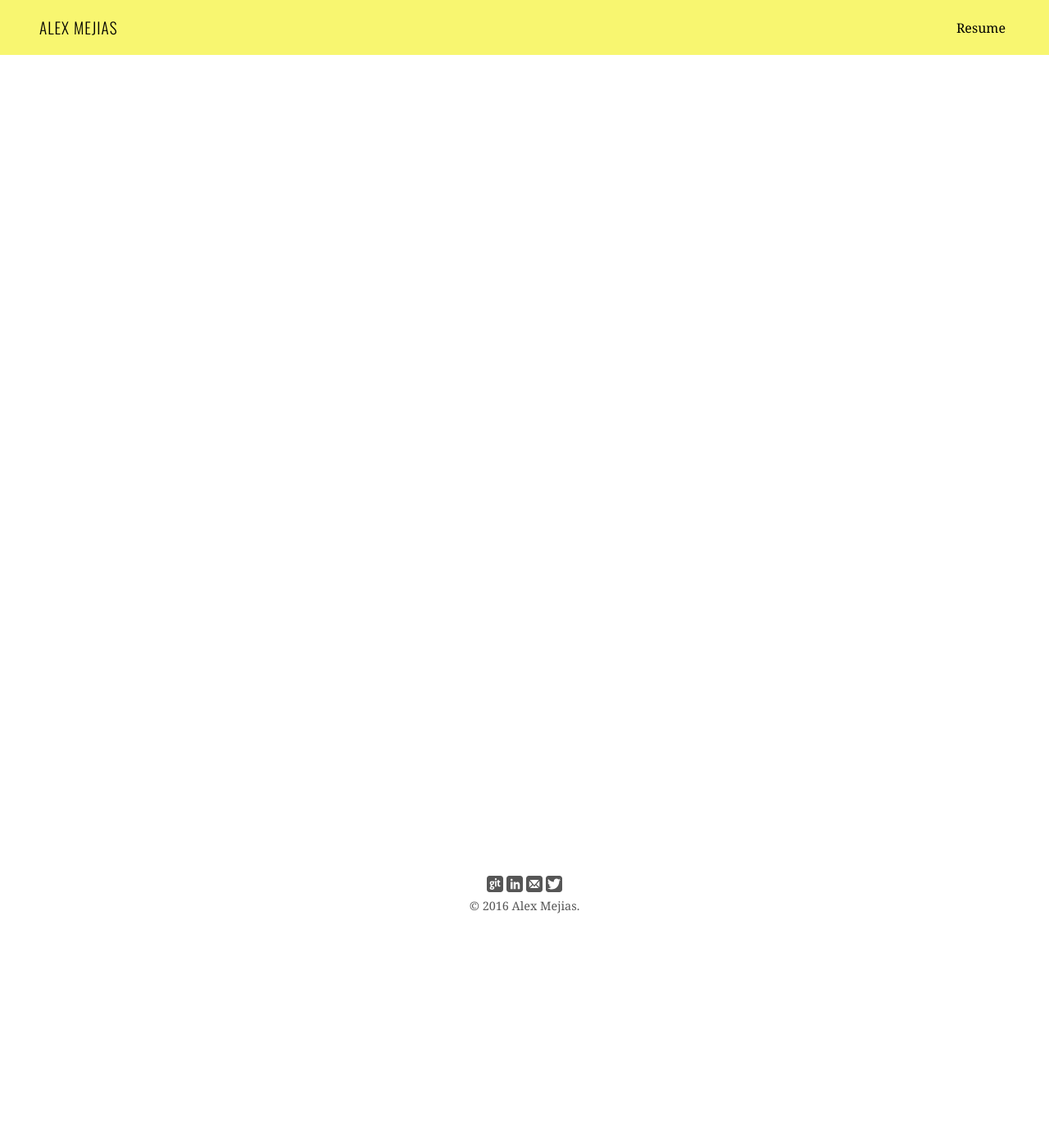
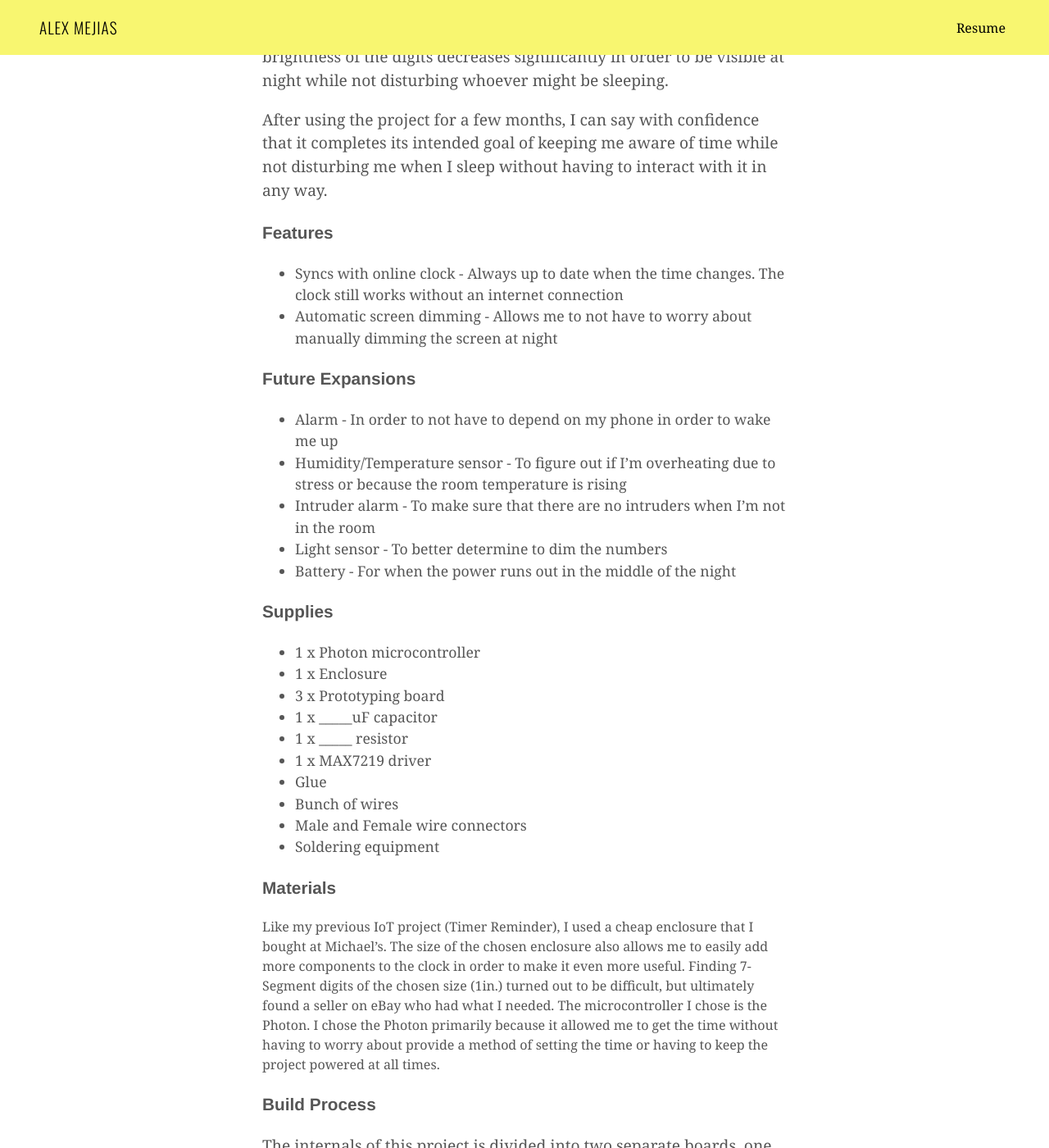
Before and after one commit to alexdmejias/alexdmejias.github.io, a Jekyll site: the page built from _projects/simple-clock.html, in a window 1280 px wide and 1400 px high, scrolled down 270 px. Shown: the whole window at 82% size. Built offline with Jekyll 4.4.1, drawn with Linux system fonts in a browser that asks for light colours; nearby versions of some CDN libraries; before the commit the page ends 900 px from its top, so only the background shows below that; some of the changed text lies outside the part shown.

Commit message:
first draft of simple clock

```diff
--- a/_projects/simple-clock.html
+++ b/_projects/simple-clock.html
@@ -7,4 +7,48 @@ excerpt: Simple Clock
 priority: 110
 ---
 
-<p>Coming Soon</p>
+<h3>Simple Clock</h3>
+
+<p>Simple 7-segment bedside clock with varying light intensity levels. This clock allows me to quickly find out what the current time is due to its bright screen and how big the digits are. At nighttime, the brightness of the digits decreases significantly in order to be visible at night while not disturbing whoever might be sleeping.</p>
+
+<p>After using the project for a few months, I can say with confidence that it completes its intended goal of keeping me aware of time while not disturbing me when I sleep without having to interact with it in any way.</p>
+
+<h3>Features</h3>
+
+<ul>
+  <li>Syncs with online clock - Always up to date when the time changes. The clock still works without an internet connection</li>
+  <li>Automatic screen dimming - Allows me to not have to worry about manually dimming the screen at night</li>
+</ul>
+
+<h3>Future Expansions</h3>
+
+<ul>
+  <li>Alarm - In order to not have to depend on my phone in order to wake me up</li>
+  <li>Humidity/Temperature sensor - To figure out if I’m overheating due to stress or because the room temperature is rising</li>
+  <li>Intruder alarm - To make sure that there are no intruders when I’m not in the room</li>
+  <li>Light sensor - To better determine to dim the numbers</li>
+  <li>Battery - For when the power runs out in the middle of the night</li>
+</ul>
+
+<h3>Supplies</h3>
+
+<ul>
+  <li>1 x Photon microcontroller</li>
+  <li>1 x Enclosure</li>
+  <li>3 x Prototyping board</li>
+  <li>1 x _____uF capacitor</li>
+  <li>1 x _____ resistor</li>
+  <li>1 x MAX7219 driver</li>
+  <li>Glue</li>
+  <li>Bunch of wires</li>
+  <li>Male and Female wire connectors</li>
+  <li>Soldering equipment</li>
+</ul>
+
+<h3>Materials</h3>
+
+Like my previous IoT project (Timer Reminder), I used a cheap enclosure that I bought at Michael’s. The size of the chosen enclosure also allows me to easily add more components to the clock in order to make it even more useful. Finding 7-Segment digits of the chosen size (1in.) turned out to be difficult, but ultimately found a seller on eBay who had what I needed. The microcontroller I chose is the Photon. I chose the Photon primarily because it allowed me to get the time without having to worry about provide a method of setting the time or having to keep the project powered at all times.
+
+<h3>Build Process</h3>
+
+<p>The internals of this project is divided into two separate boards, one for the digits and one for the microcontroller. The two boards share the same problems, constraints, and downfalls. Due to the fact that 7-segment screens have some many leads that need to be chained, wiring up the screen and all the other components turned out to be a good mental puzzle. Ultimately I came up with a wiring scheme that I wasn’t completely satisfied but decided to continue with in order to keep the project alive and progressing. My dissatisfaction with the design was mainly due to the physical complications of having to solder of the two sides of the PCB without having much clearance. If I had to do it again, I would learn how to make my own PCB boards with a milling machine or through another process.</p>
```
